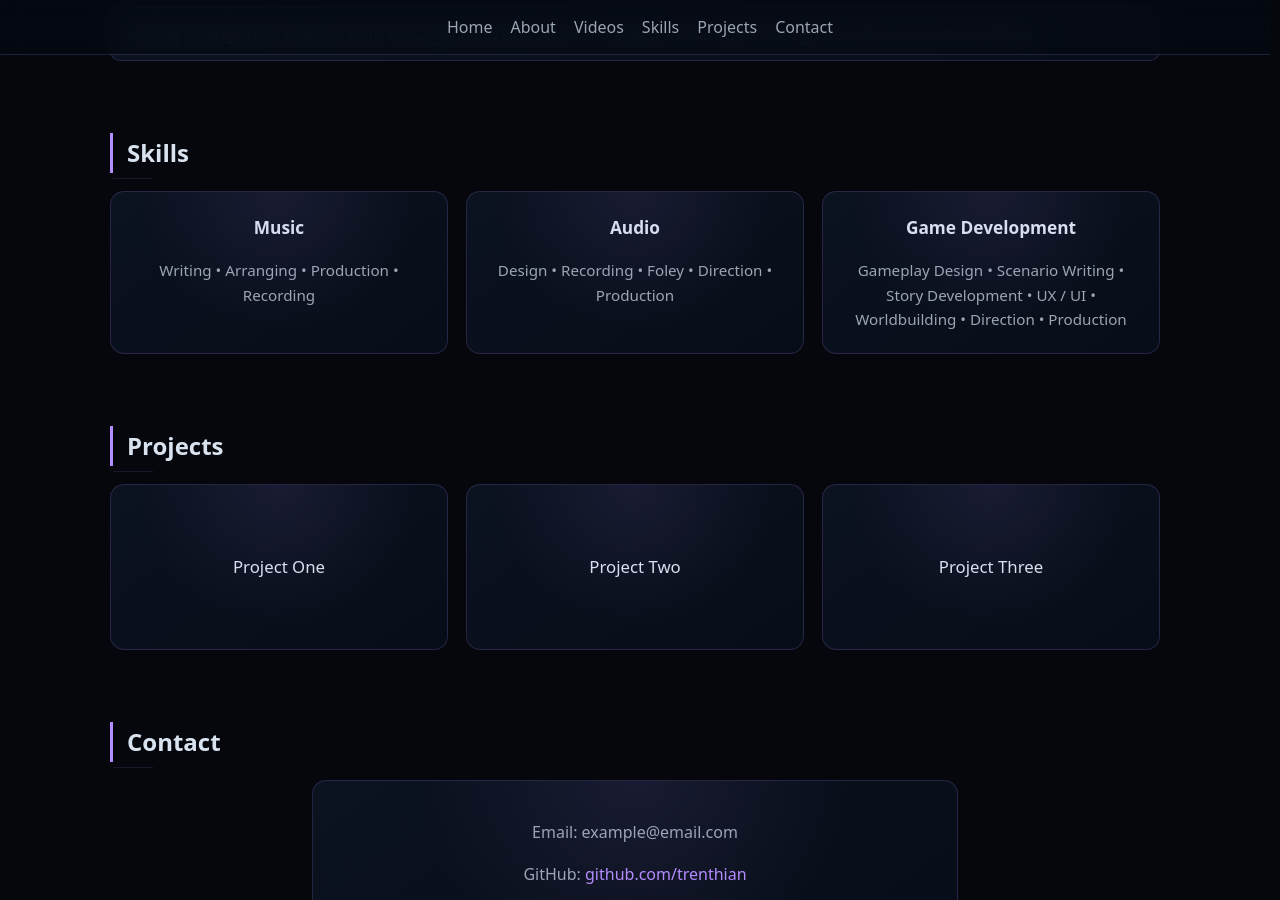
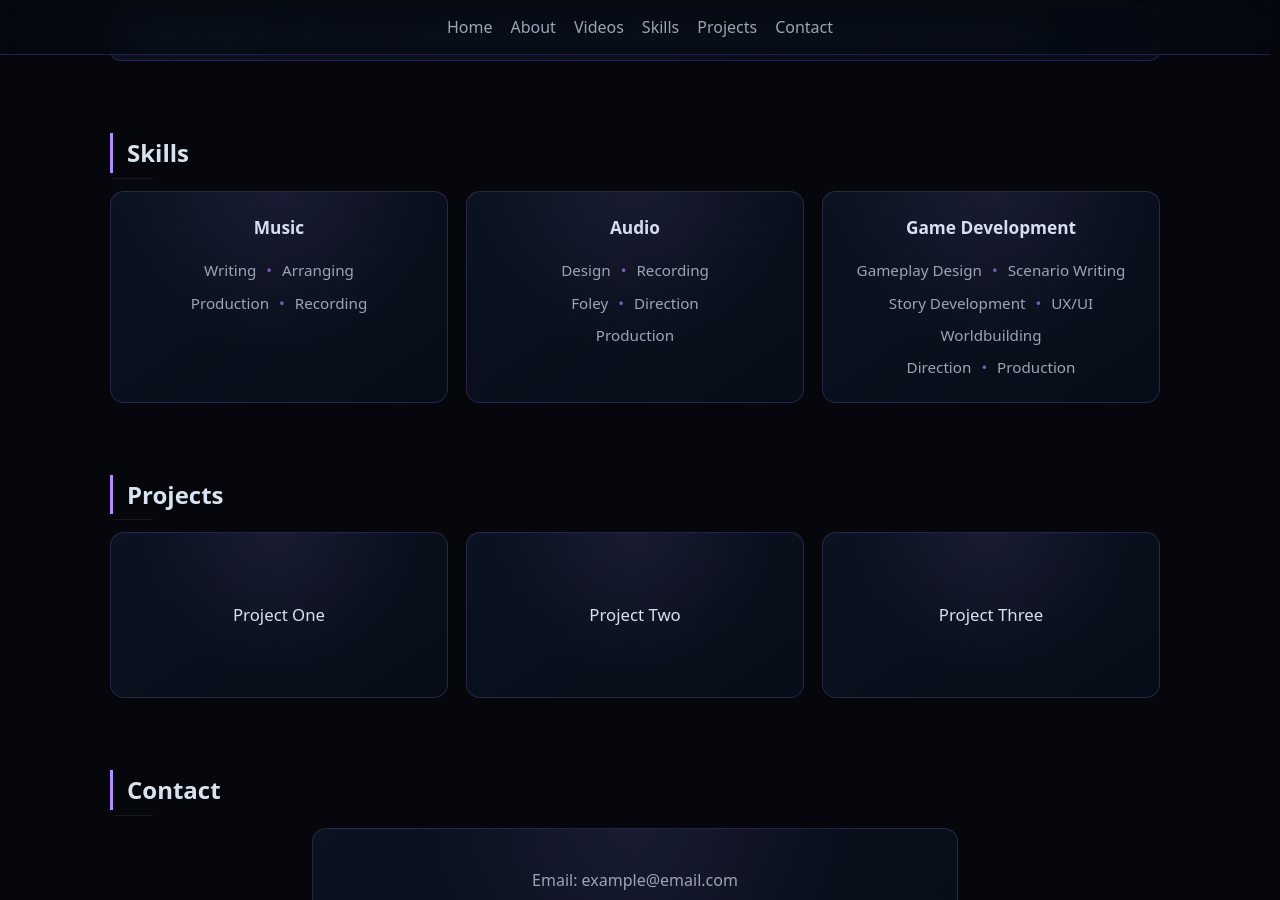
Before and after one commit to trenthian/trenthian.github.io, a Jekyll site: the page built from index.md, in a window 1280 px wide and 900 px high, scrolled down 1319 px. Built offline with Jekyll 4.4.1, drawn with Linux system fonts in a browser that asks for light colours; some of the changed lines change nothing that is shown.

Commit message:
Update index.md

```diff
--- a/index.md
+++ b/index.md
@@ -49,46 +49,34 @@ layout: default
 
   <div class="grid">
 
-    <div
-      class="card modal-card"
-      data-title="Music"
-      data-description="Composition, arranging, orchestration, production, recording, and music direction."
-    >
-
+    <div class="card">
       <strong>Music</strong>
 
       <div class="skill-items">
-        Writing • Arranging • Production • Recording
+        <div>Writing <span>•</span> Arranging</div>
+        <div>Production <span>•</span> Recording</div>
       </div>
-
     </div>
 
-    <div
-      class="card modal-card"
-      data-title="Audio"
-      data-description="Sound design, recording, Foley, production, and audio direction."
-    >
-
+    <div class="card">
       <strong>Audio</strong>
 
       <div class="skill-items">
-        Design • Recording • Foley • Direction • Production
+        <div>Design <span>•</span> Recording</div>
+        <div>Foley <span>•</span> Direction</div>
+        <div>Production</div>
       </div>
-
     </div>
 
-    <div
-      class="card modal-card"
-      data-title="Game Development"
-      data-description="Gameplay systems, UX/UI, worldbuilding, narrative design, and production."
-    >
-
+    <div class="card">
       <strong>Game Development</strong>
 
       <div class="skill-items">
-        Gameplay Design • Scenario Writing • Story Development • UX / UI • Worldbuilding • Direction • Production
+        <div>Gameplay Design <span>•</span> Scenario Writing</div>
+        <div>Story Development <span>•</span> UX/UI</div>
+        <div>Worldbuilding</div>
+        <div>Direction <span>•</span> Production</div>
       </div>
-
     </div>
 
   </div>
@@ -101,24 +89,21 @@ layout: default
 
   <div class="grid">
 
-    <div
-      class="card modal-card"
+    <div class="card modal-card"
       data-title="Project One"
       data-description="Project information coming soon."
     >
       Project One
     </div>
 
-    <div
-      class="card modal-card"
+    <div class="card modal-card"
       data-title="Project Two"
       data-description="Project information coming soon."
     >
       Project Two
     </div>
 
-    <div
-      class="card modal-card"
+    <div class="card modal-card"
       data-title="Project Three"
       data-description="Project information coming soon."
     >
@@ -139,7 +124,9 @@ layout: default
 
     <p>
       GitHub:
-      <a href="https://github.com/trenthian" target="_blank">github.com/trenthian</a>
+      <a href="https://github.com/trenthian" target="_blank">
+        github.com/trenthian
+      </a>
     </p>
 
   </div>
```
